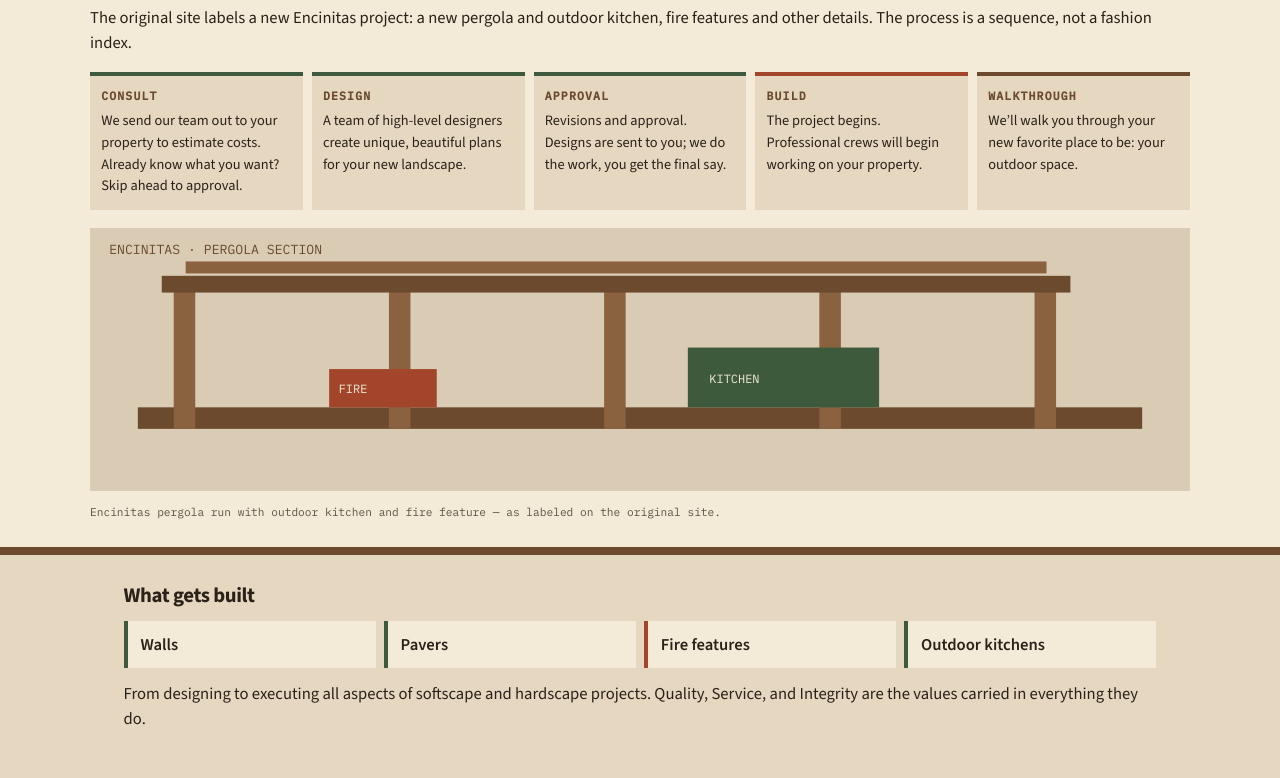
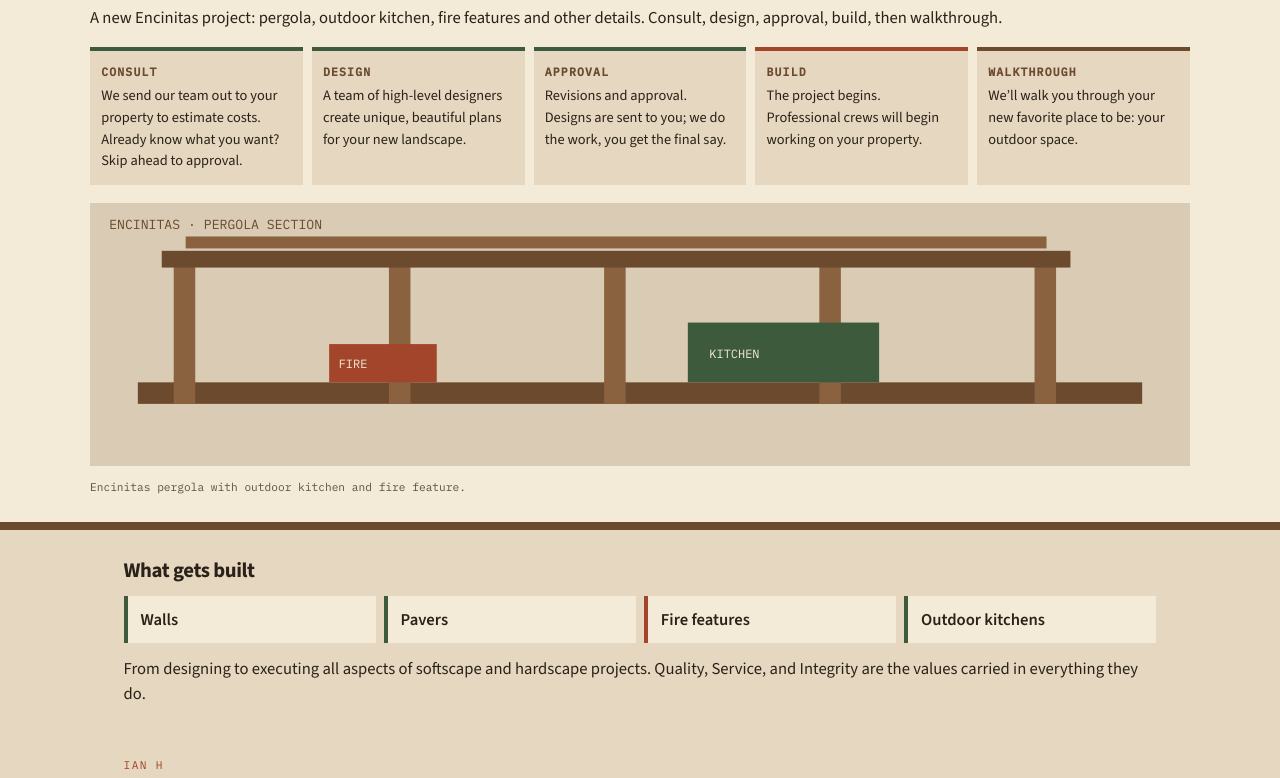
Before and after one commit to nitantbhartia/quetzal-landscapes-preview, a website: page index.html in a window 1280 px wide. Shown: the part 631-1409 px from the top of the page. Drawn offline with nearby package versions, Linux system fonts and the light colour scheme.

Commit message:
Strip spec-author notes; customer-facing 9-bar copy

```diff
--- a/index.html
+++ b/index.html
@@ -46,7 +46,7 @@
     <section id="strip" class="strip">
       <p class="kicker" data-i18n="stripK">New project · Encinitas, Cal.</p>
       <h2 data-i18n="stripT">Pergola, outdoor kitchen, fire features — the build strip</h2>
-      <p data-i18n="stripLede">The original site labels a new Encinitas project: a new pergola and outdoor kitchen, fire features and other details. The process is a sequence, not a fashion index.</p>
+      <p data-i18n="stripLede">A new Encinitas project: pergola, outdoor kitchen, fire features and other details. Consult, design, approval, build, then walkthrough.</p>
       <ol class="beats">
         <li>
           <b data-i18n="b1t">Consult</b>
@@ -86,7 +86,7 @@
           <text x="208" y="138" fill="#f4ead8" font-family="IBM Plex Mono, monospace" font-size="10">FIRE</text>
           <text x="518" y="130" fill="#f4ead8" font-family="IBM Plex Mono, monospace" font-size="10">KITCHEN</text>
         </svg>
-        <figcaption data-i18n="figcap">Encinitas pergola run with outdoor kitchen and fire feature — as labeled on the original site.</figcaption>
+        <figcaption data-i18n="figcap">Encinitas pergola with outdoor kitchen and fire feature.</figcaption>
       </figure>
     </section>
 
@@ -102,7 +102,7 @@
     </section>
 
     <section class="quote">
-      <p class="kicker" data-i18n="qKicker">On the original site</p>
+      <p class="kicker" data-i18n="qKicker">Ian H</p>
       <blockquote>
         <p>Quetzal Landscapes is honestly one of the best companies I’ve had the pleasure of working with. They were by far the best choice. Every person involved truly cared about the project and it shows in their end product. I will absolutely be calling Kris and Quetzal again the next project I want to do!</p>
         <footer>Ian H</footer>
@@ -115,6 +115,7 @@
       <address>
         7710 Balboa Ave #308, San Diego, CA 92111, United States<br>
         858-222-1454<br>
+        <a href="mailto:Info@quetzallandscapes.com">Info@quetzallandscapes.com</a><br>
         <span data-i18n="lic">CA license #1082680</span>
       </address>
     </section>
@@ -166,6 +167,7 @@
     <div class="foot-links">
       <a href="tel:+18582221454">858-222-1454</a>
       <a href="sms:+18582221454" data-i18n="footSms">Text</a>
+      <a href="mailto:Info@quetzallandscapes.com">Info@quetzallandscapes.com</a>
       <a href="https://www.cslb.ca.gov/" rel="noopener">CSLB.ca.gov</a>
       <a href="review.html" data-i18n="footRev">Leave a review</a>
     </div>
```
